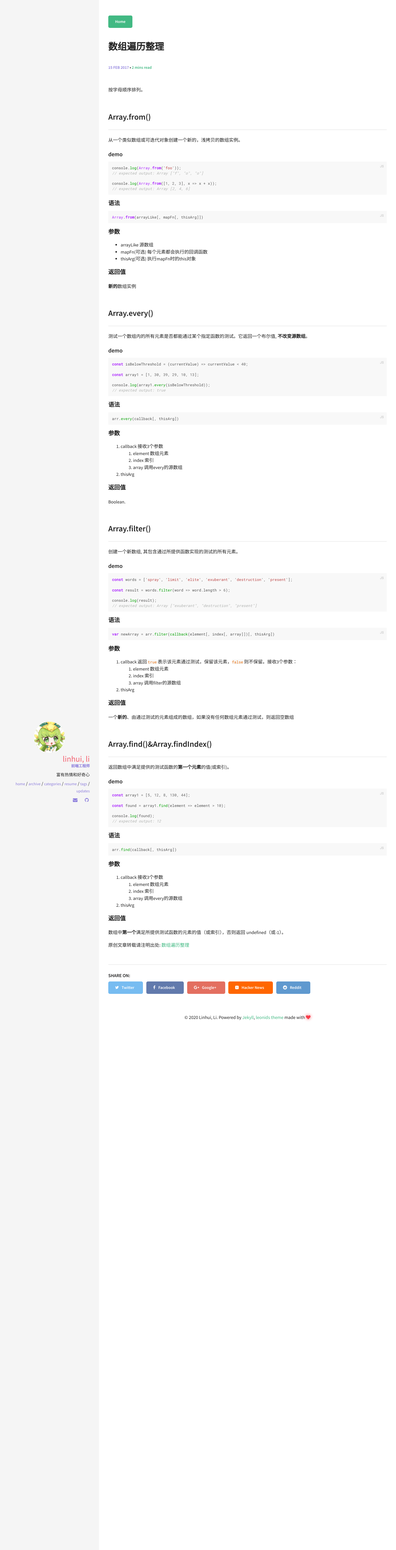
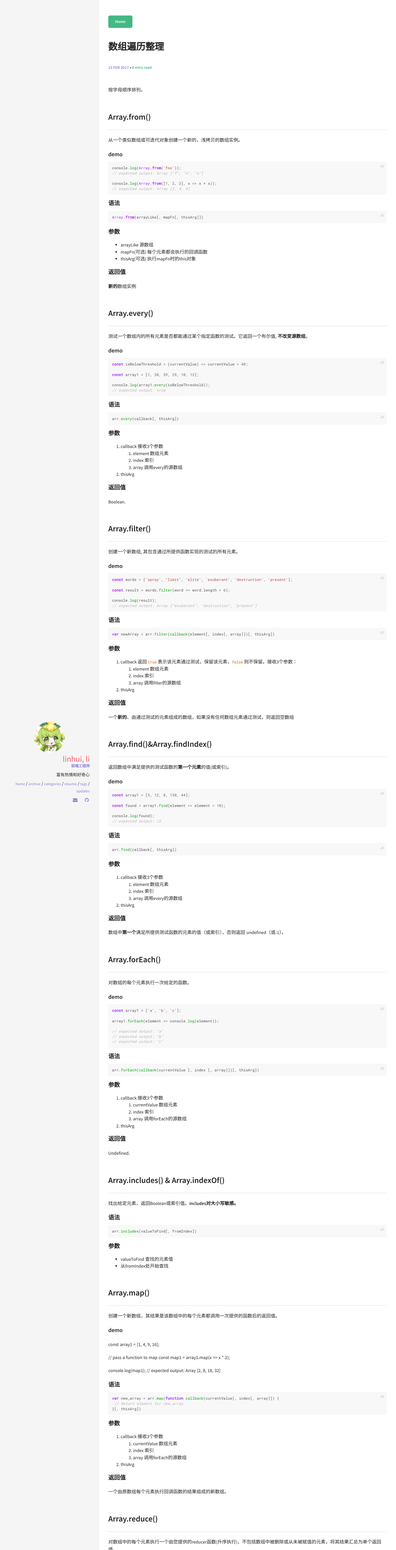
Before and after one commit to 993318936/blog, a Jekyll site: the page built from _posts/2017-02-15-数组遍历整理.md, in a window 1280 px wide. Shown: the whole page at 31% size. Built offline with Jekyll 4.4.1, drawn with Linux system fonts in a browser that asks for light colours.

Commit message:
数组遍历整理+1

```diff
--- a/_posts/2017-02-15-数组遍历整理.md
+++ b/_posts/2017-02-15-数组遍历整理.md
@@ -105,3 +105,96 @@ arr.find(callback[, thisArg])
 
 #### 返回值
 数组中**第一个**满足所提供测试函数的元素的值（或索引），否则返回 undefined（或-1）。
+
+## Array.forEach()
+对数组的每个元素执行一次给定的函数。
+#### demo
+{% highlight js %}
+const array1 = ['a', 'b', 'c'];
+
+array1.forEach(element => console.log(element));
+
+// expected output: "a"
+// expected output: "b"
+// expected output: "c"
+
+{% endhighlight %}
+#### 语法
+{% highlight js %}
+arr.forEach(callback(currentValue [, index [, array]])[, thisArg])
+{% endhighlight %}
+#### 参数
+1. callback 接收3个参数
+   1. currentValue 数组元素
+   2. index 索引
+   3. array 调用forEach的源数组
+2. thisArg
+
+#### 返回值
+Undefined.
+
+## Array.includes() & Array.indexOf()
+找出给定元素，返回Boolean或索引值。**includes对大小写敏感。**
+#### 语法
+{% highlight js %}
+arr.includes(valueToFind[, fromIndex])
+{% endhighlight %}
+#### 参数
+* valueToFind
+查找的元素值
+* 从fromIndex处开始查找
+
+## Array.map()
+创建一个新数组，其结果是该数组中的每个元素都调用一次提供的函数后的返回值。
+#### demo
+const array1 = [1, 4, 9, 16];
+
+// pass a function to map
+const map1 = array1.map(x => x * 2);
+
+console.log(map1);
+// expected output: Array [2, 8, 18, 32]
+#### 语法
+{% highlight js %}
+var new_array = arr.map(function callback(currentValue[, index[, array]]) {
+ // Return element for new_array
+}[, thisArg])
+{% endhighlight %}
+#### 参数
+1. callback 接收3个参数
+   1. currentValue 数组元素
+   2. index 索引
+   3. array 调用forEach的源数组
+2. thisArg
+
+#### 返回值
+一个由原数组每个元素执行回调函数的结果组成的新数组。
+
+## Array.reduce()
+对数组中的每个元素执行一个由您提供的reducer函数(升序执行)，不包括数组中被删除或从未被赋值的元素，将其结果汇总为单个返回值。
+#### demo
+const array1 = [1, 2, 3, 4];
+const reducer = (accumulator, currentValue) => accumulator + currentValue;
+
+// 1 + 2 + 3 + 4
+console.log(array1.reduce(reducer));
+// expected output: 10
+
+// 5 + 1 + 2 + 3 + 4
+console.log(array1.reduce(reducer, 5));
+// expected output: 15
+#### 语法
+{% highlight js %}
+arr.reduce(callback(accumulator, currentValue[, index[, array]])[, initialValue])
+{% endhighlight %}
+#### 参数
+1. callback 接收3个参数
+   1. accumulator 累计器累计回调的返回值（必需）
+   2. currentValue 当前元素（必需）
+   3. index 索引
+   4. array 调用reduce的源数组
+2. initialValue
+作为第一次调用 callback函数时的第一个参数的值。 如果没有提供初始值，则将使用数组中的第一个元素。 在没有初始值的空数组上调用 reduce 将报错。
+
+#### 返回值
+累计处理结果
```
